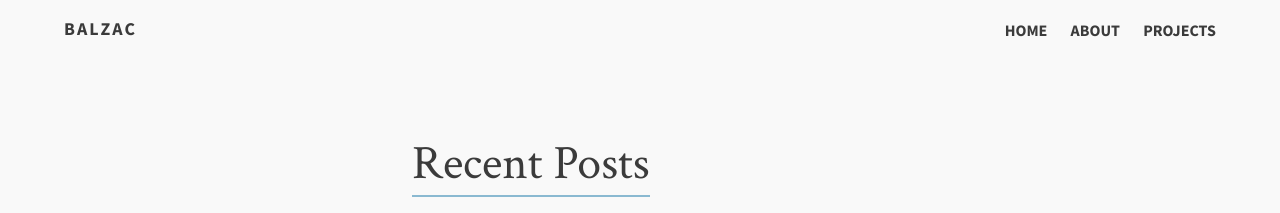
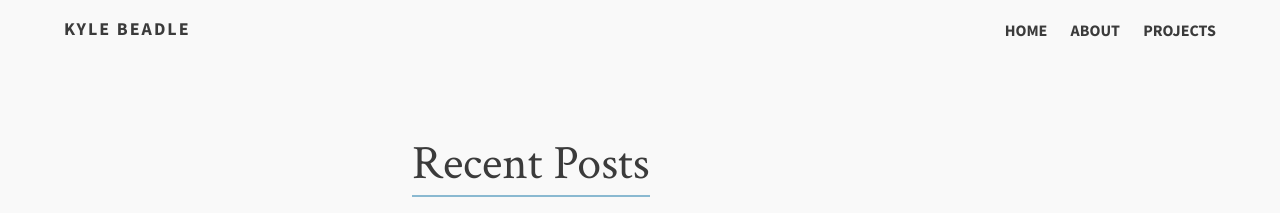
Before and after one commit to kbeadl/blog, a Jekyll site: the page built from index.md, in a window 1280 px wide. Shown: the top 213 px of the page. Built offline with Jekyll 4.4.1, drawn with Linux system fonts in a browser that asks for light colours.

Commit message:
Update _config.yml

```diff
--- a/_config.yml
+++ b/_config.yml
@@ -1,7 +1,7 @@
-title:            Balzac
-tagline:          A beautiful theme.
-description:      Describe your website.
-canonical: http://jekyll.gtat.me
+title:            Kyle Beadle
+tagline:
+description:
+canonical:
 
 # Owner/author information
 owner:
```
